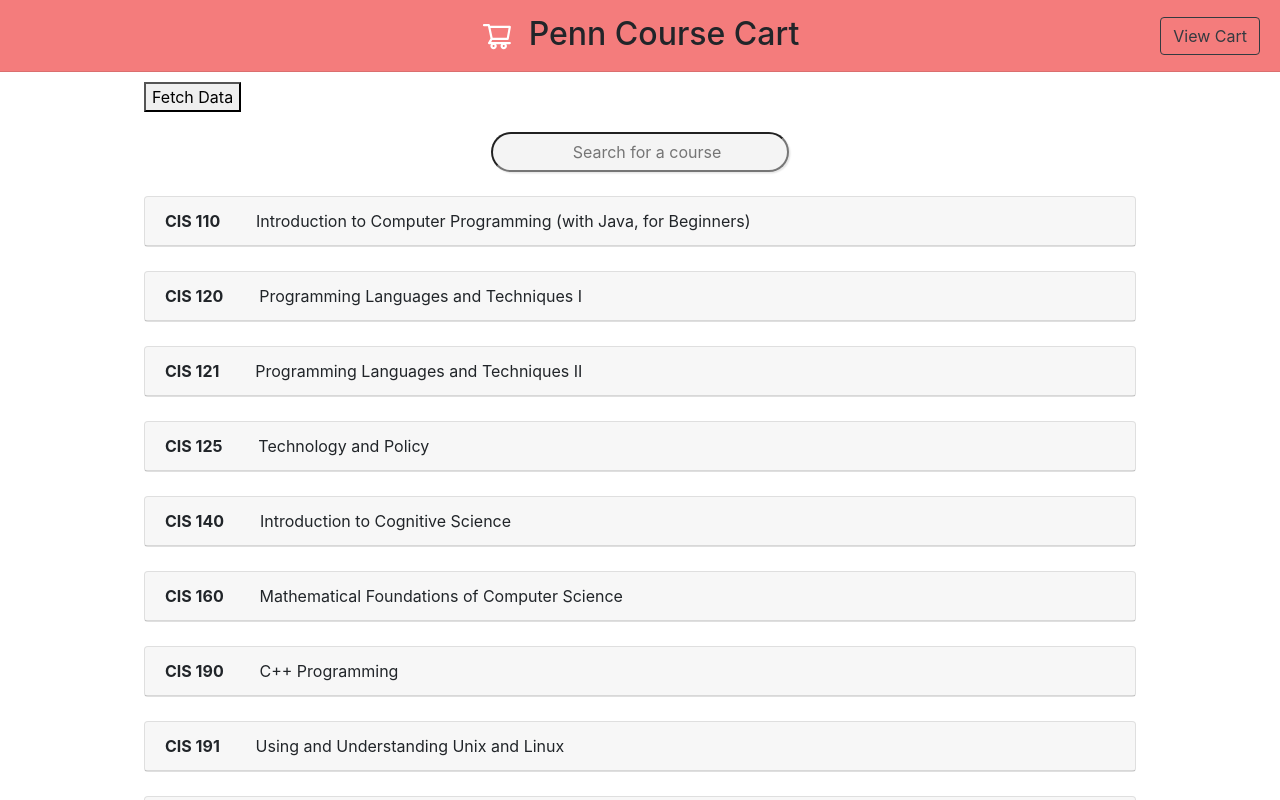
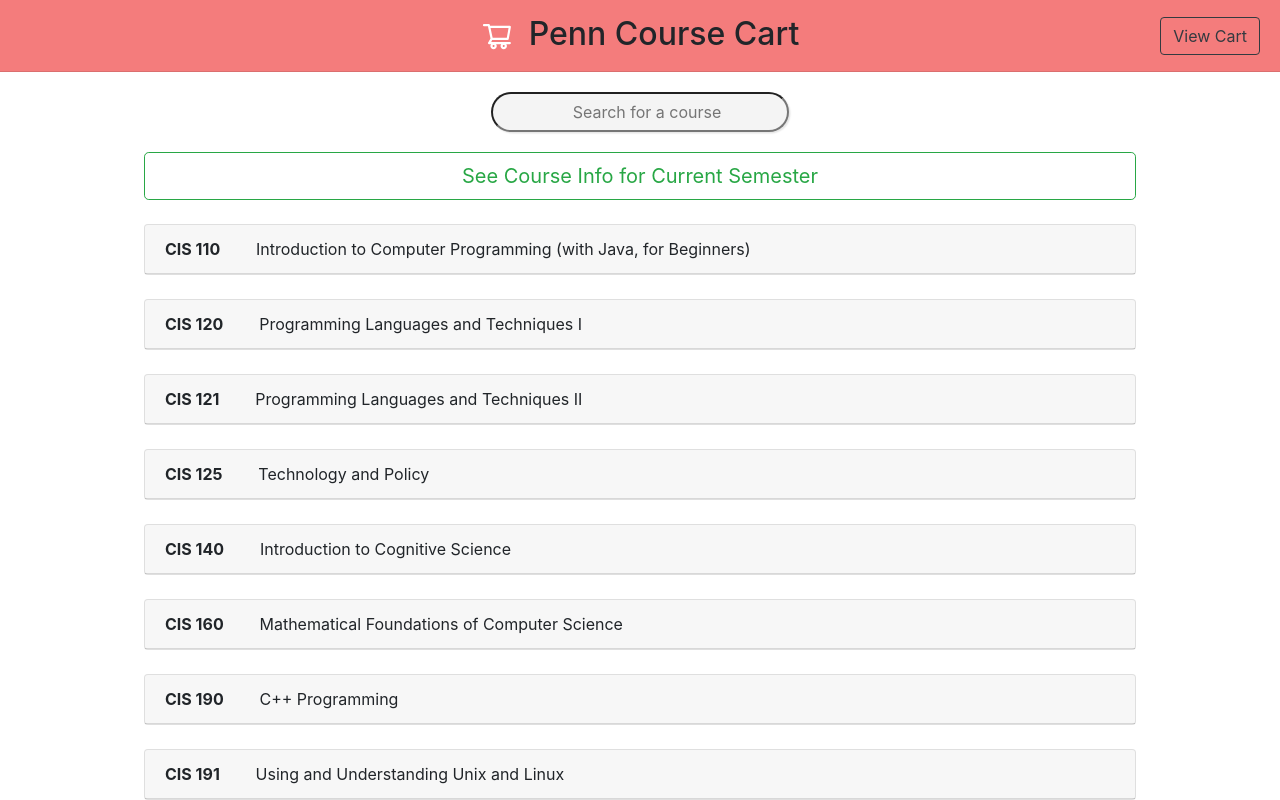
Before and after one commit to jgchen716/penn-course-cart, a React (Create React App) app: page / in a window 1280 px wide. Shown: the top 800 px of the page. Built offline with nearby package versions, Linux system fonts and the light colour scheme.

Commit message:
use map for state

```diff
--- a/src/App.js
+++ b/src/App.js
@@ -8,20 +8,10 @@
 
 import { BrowserRouter as Router, Route, Switch } from "react-router-dom";
 import ListGroup from "react-bootstrap/ListGroup";
-import axios from "axios";
 
 function App() {
 	// top level cart state
 	const [cart, setCart] = useState([]);
-	const [courseData, setCourseData] = useState(null);
-
-	const apiEndpoint = "https://api.pennlabs.org/registrar/search?q=cis";
-
-	const fetchData = async () => {
-		const response = await axios.get(apiEndpoint);
-		setCourseData(response.data.courses);
-		console.log("fetched");
-	};
 
 	// function to pass to children to add course
 	const addCourse = (new_course) => {
@@ -80,23 +70,6 @@
 						handleOnDragEnd={handleOnDragEnd}
 					/>
 					<div className="inner-container">
-						<button className="fetch-button" onClick={fetchData}>
-							Fetch Data
-						</button>
-						<div>
-							{courseData &&
-								courseData.map((crs, index) => {
-									return (
-										<div key={index}>
-											<h3>
-												{crs.instructors.length > 0
-													? crs.instructors[0].name
-													: null}
-											</h3>
-										</div>
-									);
-								})}
-						</div>
 						<Home cart={cart} addCourse={addCourse} />
 					</div>
 				</Route>
--- a/src/components/Courses.js
+++ b/src/components/Courses.js
@@ -11,7 +11,61 @@
 
 import { FaCartPlus } from "react-icons/fa";
 
+import axios from "axios";
+
 function Courses({ query, addCourse, cart, courseMap }) {
+	// state for API data
+	const [courseData, setCourseData] = useState(null);
+	// boolean to check whether or not button has been clicked
+	let fetched = false;
+
+	// API Endpoint
+	const apiEndpoint = "https://api.pennlabs.org/registrar/search?q=cis";
+
+	// read data from labs API
+	const fetchData = async () => {
+		const response = await axios.get(apiEndpoint);
+		const data = response.data;
+
+		if (!data) {
+			setCourseData(null);
+		} else {
+			const map = new Map();
+			const courses = data.courses;
+			for (var i = 0; i < courses.length; i++) {
+				let item = courses[i];
+				const key = item.course_number.concat(item.activity);
+
+				let val;
+				if (map.has(key)) {
+					// update instructors
+					val = map.get(key);
+					const instructors = val.instructors;
+					const newInstructors = item.instructors;
+
+					for (var j = 0; j < newInstructors.length; j++) {
+						if (!instructors.includes(newInstructors[j])) {
+							instructors.push(newInstructors[j]);
+						}
+					}
+					val.instructors = instructors;
+				} else {
+					//TODO: FIX THIS
+					val = {
+						instructors: item.instructors,
+						requirements: item.fulfills_college_requirements,
+						recitations: item.recitations,
+						notes: item.important_notes,
+					};
+				}
+				map.set(key, val);
+			}
+		}
+
+		setCourseData(courses[0]);
+		fetched = true;
+	};
+
 	// search results
 	const [searchResults, setSearchResults] = useState([]);
 
@@ -52,6 +106,13 @@
 	}, [query]);
 
 	return (
+		<div>
+			<div>
+				<Button variant="outline-success" size="lg" onClick={fetchData} block>
+					See Course Info for Current Semester
+				</Button>
+				<div className="books">{courseData && courseData.course_number}</div>
+			</div>
 			<div className="courses">
 				<Accordion defaultActiveKey="0">
 					{searchResults.map(function(course, index) {
@@ -144,6 +205,7 @@
 					})}
 				</Accordion>
 			</div>
+		</div>
 	);
 }
 
--- a/src/components/Home.js
+++ b/src/components/Home.js
@@ -5,7 +5,7 @@
 import "../App.css";
 
 // contains search bar and course listings
-function Home({ addCourse, cart, courseMap }) {
+function Home({ addCourse, cart }) {
 	// current search query state
 	const [searchQuery, setSearchQuery] = useState("");
 
@@ -26,12 +26,7 @@
 					/>
 				</form>
 			</div>
-			<Courses
-				query={searchQuery}
-				cart={cart}
-				addCourse={addCourse}
-				courseMap={courseMap}
-			/>
+			<Courses query={searchQuery} cart={cart} addCourse={addCourse} />
 		</div>
 	);
 }
--- a/src/components/Nav.js
+++ b/src/components/Nav.js
@@ -4,7 +4,7 @@
 
 import "../App.css";
 
-// contains web app header and cart modal
+// contains header and cart modal
 function Nav(props) {
 	return (
 		<div className="header">
```
Lines whose indentation alone changed are shown as unchanged.
